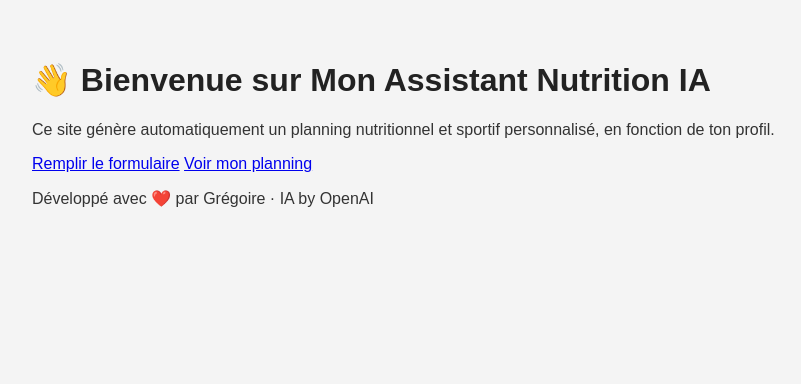
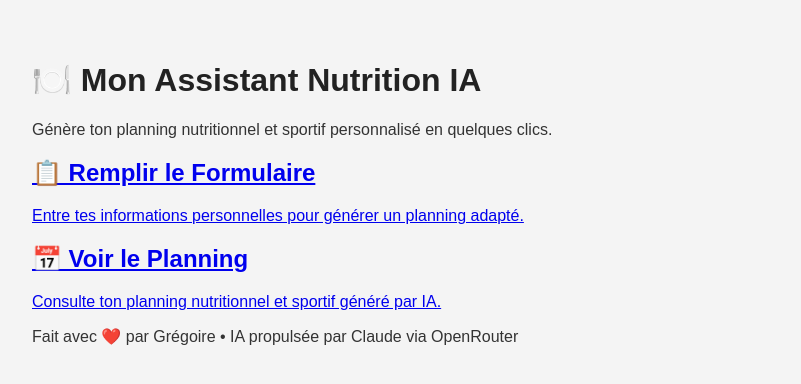
Before and after one commit to gregoirechatel/monprojetia, a FastAPI app: page / in a window 1280 px wide. Shown: the top 384 px of the page, without its empty margins (8-809 px from the left). Run offline with FastAPI, Linux system fonts and the light colour scheme.

Commit message:
feat: refonte Decathlon style + compatibilité Claude IA

```diff
--- a/backend/main.py
+++ b/backend/main.py
@@ -5,30 +5,26 @@
 import os
 import requests
 
-# Initialisation FastAPI
 app = FastAPI()
-
-# Fichiers statiques et templates
 app.mount("/static", StaticFiles(directory="static"), name="static")
 templates = Jinja2Templates(directory="templates")
 
-# Récupération de la clé API depuis la variable d'environnement
 API_KEY = os.getenv("OPENROUTER_API_KEY")
-API_URL = "https://openrouter.ai/api/v1/chat/completions"
+HEADERS = {
+    "Authorization": f"Bearer {API_KEY}",
+    "Content-Type": "application/json"
+}
 
-# Accueil
 @app.get("/", response_class=HTMLResponse)
 async def index(request: Request):
     return templates.TemplateResponse("index.html", {"request": request})
 
-# Formulaire
 @app.get("/formulaire", response_class=HTMLResponse)
-async def show_form(request: Request):
+async def formulaire(request: Request):
     return templates.TemplateResponse("formulaire.html", {"request": request})
 
-# Traitement du formulaire
 @app.post("/planning", response_class=HTMLResponse)
-async def generate_planning(
+async def planning(
     request: Request,
     objectif: str = Form(...),
     age: int = Form(...),
@@ -38,7 +34,7 @@
     activite: str = Form(...)
 ):
     prompt = f"""
-Tu es un expert en nutrition. Crée un planning nutritionnel hebdomadaire pour :
+Tu es un expert en nutrition. Crée un planning hebdomadaire pour :
 - Objectif : {objectif}
 - Âge : {age} ans
 - Poids : {poids} kg
@@ -46,26 +42,20 @@
 - Sexe : {sexe}
 - Niveau d’activité : {activite}
 
-Le planning doit contenir des repas simples, équilibrés et adaptés à cet utilisateur.
-Structure-le par jour (lundi à dimanche), avec matin / midi / soir, et donne des grammages approximatifs.
+Le planning doit être structuré jour par jour (lundi à dimanche), matin, midi, soir, avec des idées de repas simples, grammages et liens si possible.
 """
 
-    headers = {
-        "Authorization": f"Bearer {API_KEY}",
-        "Content-Type": "application/json"
-    }
-
-    body = {
+    data = {
         "model": "anthropic/claude-3-haiku",
-        "messages": [{"role": "user", "content": prompt}]
+        "messages": [{"role": "user", "content": prompt}],
+        "max_tokens": 1500
     }
 
     try:
-        response = requests.post(API_URL, headers=headers, json=body)
-        response.raise_for_status()
+        response = requests.post("https://openrouter.ai/api/v1/chat/completions", headers=HEADERS, json=data)
         result = response.json()["choices"][0]["message"]["content"]
     except Exception as e:
-        result = f"Erreur lors de l’appel à l’API OpenRouter : {e}"
+        result = f"Erreur lors de l’appel à l’IA : {e}"
 
     return templates.TemplateResponse("planning.html", {
         "request": request,
--- a/templates/index.html
+++ b/templates/index.html
@@ -2,23 +2,31 @@
 <html lang="fr">
 <head>
   <meta charset="UTF-8">
-    <meta name="viewport" content="width=device-width, initial-scale=1.0">
+  <meta name="viewport" content="width=device-width, initial-scale=1">
   <title>Mon Assistant Nutrition IA</title>
   <link rel="stylesheet" href="/static/style.css">
 </head>
 <body>
-    <div class="container">
-        <h1>👋 Bienvenue sur Mon Assistant Nutrition IA</h1>
-        <p>Ce site génère automatiquement un planning nutritionnel et sportif personnalisé, en fonction de ton profil.</p>
+  <header class="header">
+    <h1>🍽️ Mon Assistant Nutrition IA</h1>
+    <p>Génère ton planning nutritionnel et sportif personnalisé en quelques clics.</p>
+  </header>
 
-        <div class="button-group">
-            <a href="/formulaire" class="button">Remplir le formulaire</a>
-            <a href="/planning" class="button secondary">Voir mon planning</a>
+  <main class="container">
+    <div class="card-grid">
+      <a href="/formulaire" class="card">
+        <h2>📋 Remplir le Formulaire</h2>
+        <p>Entre tes informations personnelles pour générer un planning adapté.</p>
+      </a>
+      <a href="/planning" class="card">
+        <h2>📅 Voir le Planning</h2>
+        <p>Consulte ton planning nutritionnel et sportif généré par IA.</p>
+      </a>
     </div>
+  </main>
 
   <footer>
-            <p>Développé avec ❤️ par Grégoire · IA by OpenAI</p>
+    <p>Fait avec ❤️ par Grégoire • IA propulsée par Claude via OpenRouter</p>
   </footer>
-    </div>
 </body>
 </html>
```
Also changed, not shown: templates/formulaire.html (+19 -18 lines), templates/planning.html (+11 -8 lines). Lines whose indentation alone changed are shown as unchanged.
